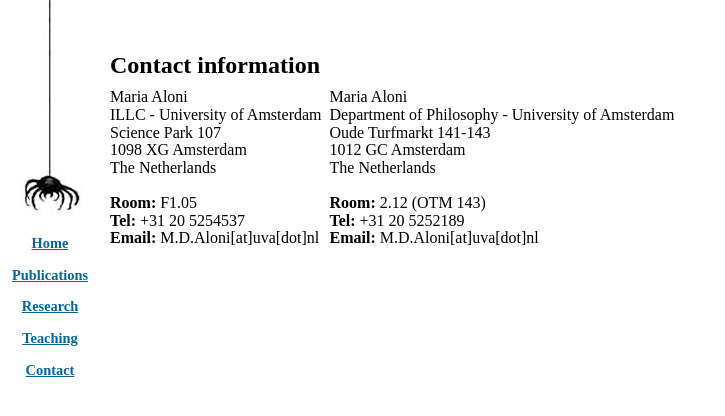
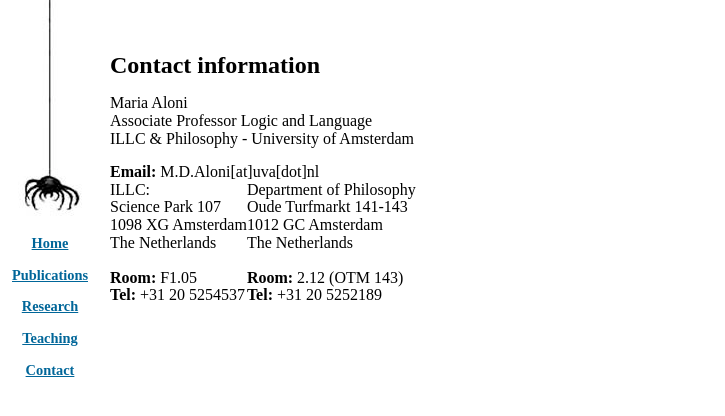
Before and after one commit to rednaw/site, a Jekyll site: the page built from content/contact.md, in a window 1280 px wide. Shown: the top 416 px of the page, without its empty margins (0-725 px from the left). Built offline with Jekyll 4.4.1, drawn with Linux system fonts in a browser that asks for light colours; some web fonts are replaced.

Commit message:
Update contact.md

```diff
--- a/_includes/contact.md
+++ b/_includes/contact.md
@@ -1,10 +1,13 @@
+Maria Aloni
+Associate Professor Logic and Language
+ILLC & Philosophy - University of Amsterdam
 
-| Maria Aloni                                | Maria Aloni                                        |
-| ILLC - University of Amsterdam&nbsp;&nbsp; | Department of Philosophy - University of Amsterdam |
+**Email:** M.D.Aloni[at]uva[dot]nl
+
+| ILLC:                                      | Department of Philosophy                           |
 | Science Park 107                           | Oude Turfmarkt 141-143                             |
 | 1098 XG Amsterdam                          | 1012 GC Amsterdam                                  |
 | The Netherlands                            | The Netherlands                                    |
 |                                            |                                                    |
 | **Room:** F1.05                            | **Room:** 2.12 (OTM 143)                           |
 | **Tel:** +31 20 5254537                    | **Tel:** +31 20 5252189                            |
-| **Email:** M.D.Aloni[at]uva[dot]nl         | **Email:** M.D.Aloni[at]uva[dot]nl                 |
```
